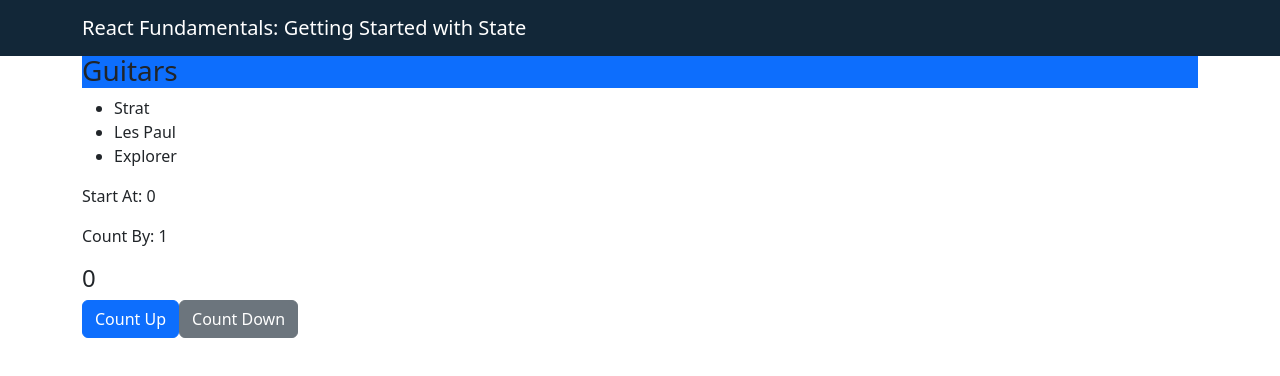
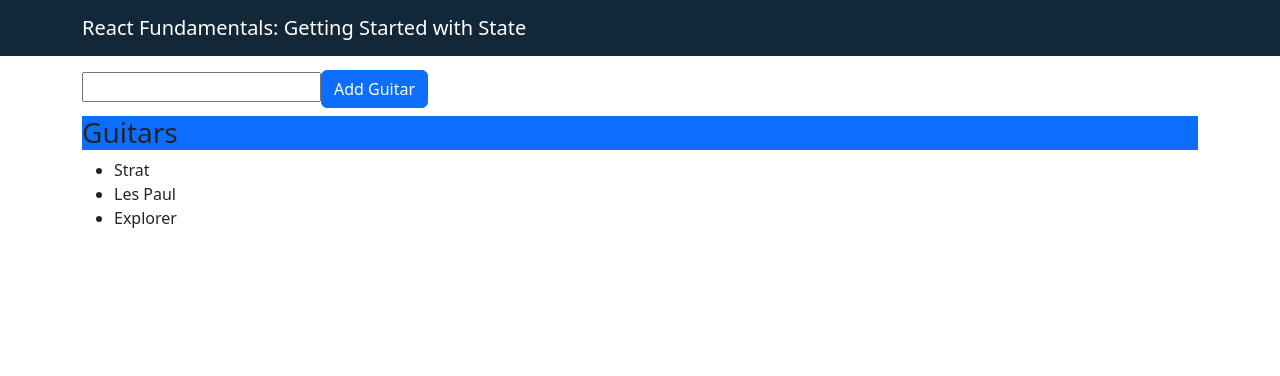
Before and after one commit to renegmed/learn-react18-course, a React (Create React App) app: page / in a window 1280 px wide. Shown: the top 376 px of the page. Built offline with nearby package versions, Linux system fonts and the light colour scheme.

Commit message:
lifting state and custome events

```diff
--- /dev/null
+++ b/src/AddItem.js
@@ -0,0 +1,58 @@
+
+import { Component } from 'react';
+
+
+class AddItem extends Component {
+    constructor(props) {
+        super(props);
+
+        this.state = {
+            newItem: ''
+        }
+        this.handleClick = this.handleClick.bind(this);
+        this.handleChange = this.handleChange.bind(this);
+    }
+
+    handleClick(e) {
+        e.preventDefault();
+
+        this.props.onSubmit(this.state.newItem)
+
+        this.setState({
+            newItem: ''
+        });
+
+        // TODO: add text to the array
+    }
+
+
+    handleChange(e) {
+        this.setState({newItem: e.target.value});
+        //console.log(this.state.newItem);
+    }
+    render() {
+
+        return (
+            <>
+                <div className="pt-3 pb-2">
+                    <form>
+                        <input type="text"
+                            className="form-control-inline"
+                            value={this.state.newItem}
+                            onChange={this.handleChange}
+                        />
+                        <button
+                            className="btn btn-primary"
+                            onClick={this.handleClick}
+
+                        >
+                           {this.props.buttonText}
+                        </button>
+                    </form>
+                </div>
+            </>
+        );
+    }
+}
+
+export default AddItem;
--- a/src/App.js
+++ b/src/App.js
@@ -1,24 +1,30 @@
+import {useState} from 'react';
 import Navbar from './Navbar';
 import List from './List';
-import Counter from './CounterClass';
+import AddItem from './AddItem';
+//import Counter from './CounterClass';
 // import Counter from './Counter';
 function App() {
-    const guitars = ['Strat', 'Les Paul', 'Explorer'];
+    const [guitars, setGuitars] = useState(['Strat', 'Les Paul', 'Explorer']);
 
     // sames as pass object as props (read only)
     // const stuff = List({title: 'Guitars', items: guitars});
     // then use as {stuff} instead of <List .../>
 
+    function updateGuitars(newGuitar) {
+        // spread out existing guitars and append new guitar
+        setGuitars([...guitars, newGuitar]);
+    }
+
     return (
         <>
             <Navbar title="Getting Started with State" />
             <div className="container">
+                <AddItem buttonText="Add Guitar" onSubmit={updateGuitars}/>
                 <List
                     title="Guitars"
                     items={guitars}
-                    background='primary'
                 />
-                <Counter />
             </div>
         </>
 
```
